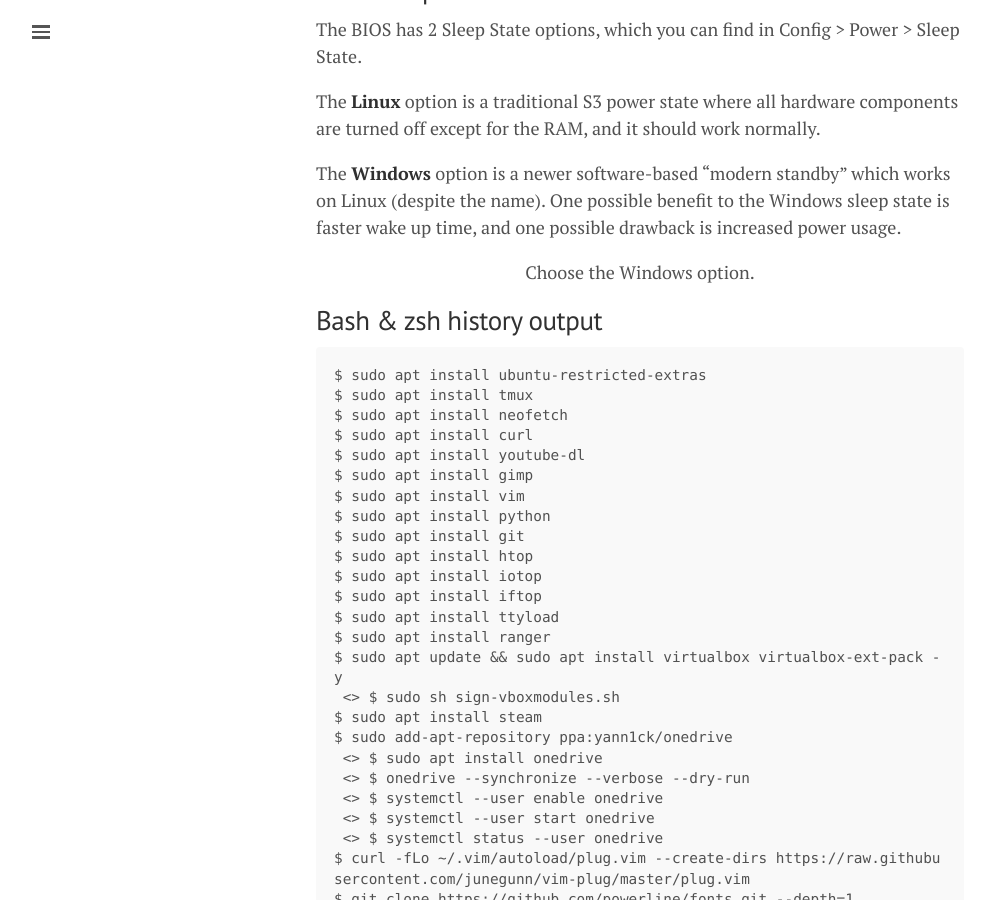
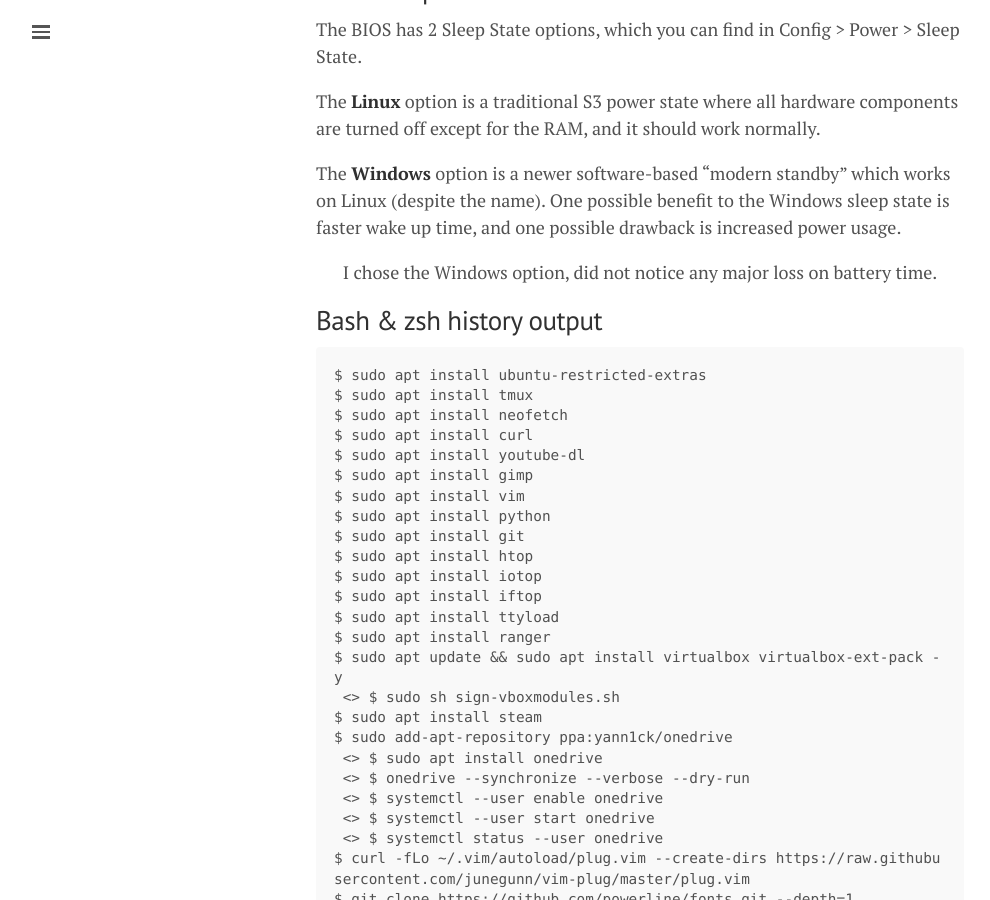
Before and after one commit to lgeurts/lgeurts.github.io, a Jekyll site: the page built from _posts/2021-10-15-ubuntu-setup-notes-for-x1-carbon-gen8.md, in a window 1280 px wide and 900 px high, scrolled down 785 px. Shown: the whole window, without its empty margins (0-990 px from the left). Built offline with Jekyll 4.4.1, drawn with Linux system fonts in a browser that asks for light colours; nearby versions of some CDN libraries; comment, search, counter and statistics services are not loaded.

Commit message:
Update 2021-10-15-ubuntu-setup-notes-for-x1-carbon-gen8.md

```diff
--- a/_posts/2021-10-15-ubuntu-setup-notes-for-x1-carbon-gen8.md
+++ b/_posts/2021-10-15-ubuntu-setup-notes-for-x1-carbon-gen8.md
@@ -18,7 +18,7 @@
 The **Windows** option is a newer software-based "modern standby" which works on Linux (despite the name). One possible benefit to the Windows sleep state is faster wake up time, and one possible drawback is increased power usage.
 
 <p align="center">
-    Choose the Windows option.
+    I chose the Windows option, did not notice any major loss on battery time.
 </p>
 
 ## Bash & zsh history output
```
